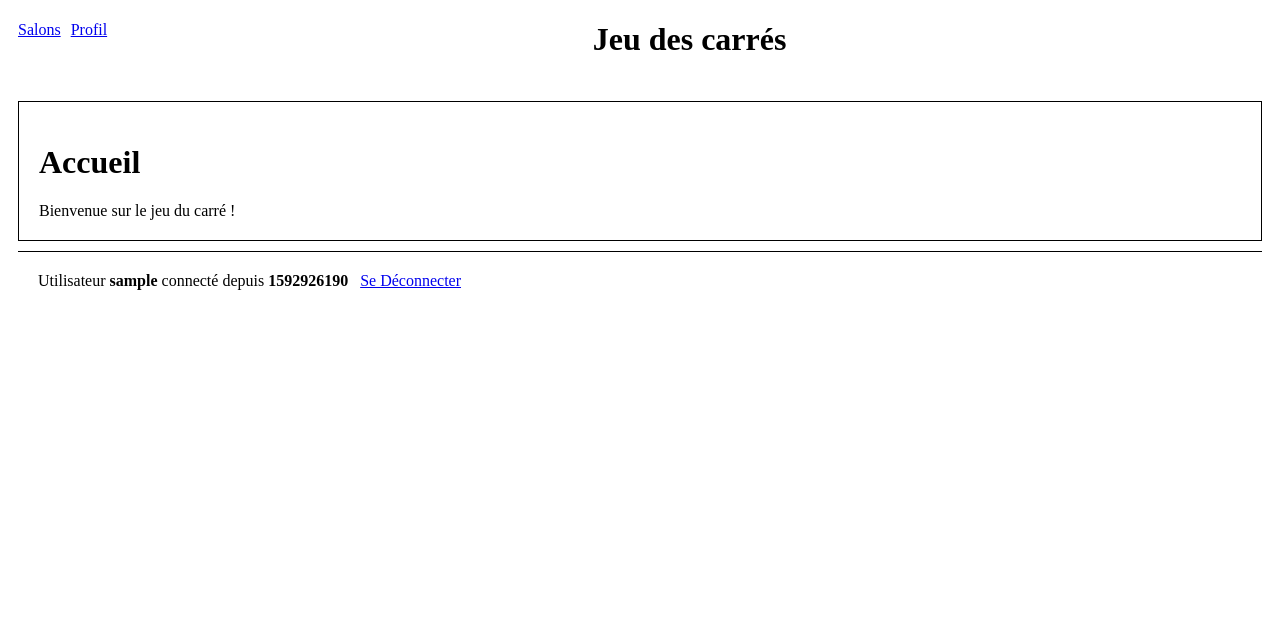
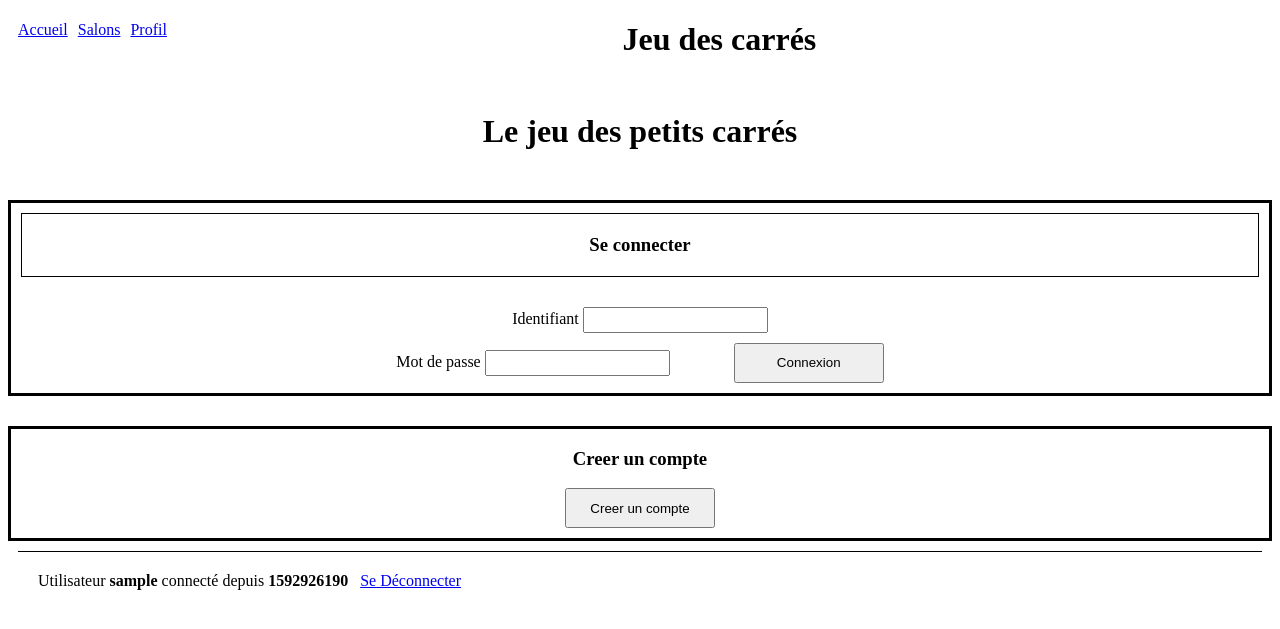
Before and after one commit to kamilakesbi/Projet_web, a PHP site: page / in a window 1280 px wide. Shown: the top 629 px of the page. Run offline with PHP 8.4, Linux system fonts and the light colour scheme; the visitor is signed in with stand-in values (Sample User, id 1).

Commit message:
Structure MVC-2

```diff
--- a/index.php
+++ b/index.php
@@ -22,7 +22,7 @@ Les formulaires de toutes les vues générées enverront leurs données vers la
 	$view = valider("view");
 
 	// S'il est vide, on charge la vue accueil par défaut
-	if (!$view) $view = "accueil";
+	if (!$view) $view = "login";
 
 	// En fonction de la vue à afficher, on appelle tel ou tel template
 	switch($view)
@@ -34,6 +34,10 @@ Les formulaires de toutes les vues générées enverront leurs données vers la
 
 		case "login" :
 			include("vues/login.php");
+		break;
+
+		case "salons" :
+			include("vues/salons.php");
 		break;
 
 
--- a/vues/accueil.php
+++ b/vues/accueil.php
@@ -14,12 +14,120 @@ if (basename($_SERVER["PHP_SELF"]) != "index.php")
     die("");
 }
 
+
 ?>
 
-<div id="corps">
+<style>
+    #entete {
+        padding:10px;
+        border-bottom-color: black;
+        border-bottom-style:solid;
+        border-bottom-width:3px;
+    }
+    #entete a {
+        padding-right : 20px;
+    }
+    .cadre {
+        border:solid black 2px;
+        /*
 
-    <h1>Accueil</h1>
+        border-style: black;
+        border-style:solid;
+        border-width:2px;
+         */
+        margin: 10px;
+    }
+    #titrePage {
+        text-align: center;
+    }
+    #titre {
+        margin:10px;
+    }
+    li {
+        margin-left:20px;
+        margin-bottom:10px;
+    }
+    .P2 {
+        display: inline;
+        margin-left:20px;
+    }
+    textarea {
+        height:20px;
+    }
+    select{
+        margin-top:10px;
+    }
+    #creerSalon {
+        margin-left:50px;
+        margin-top:10px;
+        margin-bottom:10px;
+    }
+    .P3 {
+        display:inline;
+        margin-right:40px;
+    }
+</style>
 
-    Bienvenue sur le jeu du carré !
+<!DOCTYPE html PUBLIC "-//W3C//DTD XHTML 1.0 Strict//EN" "http://www.w3.org/TR/xhtml1/DTD/xhtml1-strict.dtd">
+<html xmlns="http://www.w3.org/1999/xhtml">
+
+<!-- **** H E A D **** -->
+<head>
+    <title> Accueil jeu des petits carrés </title>
+</head>
+
+<!-- **** B O D Y **** -->
+<body>
+<!-- modif par fberge : selon moi il faut les mettre dans le header
+    <div id="entete">
+        <a href="vues/accueil.php">Accueil</a>
+        <a href="vues/login.php">Deconnexion</a>
+        <a href="vues/profil.php">Profil</a>
+    </div>
+    -->
+   <h1 id="titrePage">Accueil</h1>
+
+   <div id="autresJoueurs" class="cadre">
+       <h3 id="titre">Liste des autres joueurs connectes</h3>
+       <!-- Devra être mise à jour avec la liste des joueurs connectés -->
+       <li> Joueur 1</li>
+       <li> Joueur 2</li>
+       <li>A rendre dynamique</li>
+   </div>
+
+<div id="creerSalons" class="cadre">
+    <h3 id="titre">Creer un salon</h3>
+    <p class="P2">Nom du salon : </p>
+    <textarea id="nomSalon" value="Choisir un nom de salon"></textarea> </br>
+    <p class="P2">Nombre de joueurs : </p>
+    <select id="nbJoueurs">
+        <option value="2"> 2 joueurs </option>
+        <option value="3"> 3 joueurs </option>
+        <option value="4"> 4 joueurs </option>
+    </select> </br>
+    <input id="creerSalon" type="button" value="Creer un nouveau salon"/>
 
 </div>
+
+<div id="salonsDisponibles" class="cadre">
+    <h3 id="titre">Liste des salons disponibles</h3>
+    <!-- Devra être mise à jour avec la liste des salons disponibles -->
+    <li>
+        <p class="P3">Salon 1</p>
+        <input id="rejoindreSalon" type="button" value="Rejoindre"/>
+    </li>
+    <li>
+        <p class="P3">Salon 2</p>
+        <input id="rejoindreSalon" type="button" value="Rejoindre"/>
+    </li>
+    <li>
+        <p class="P3">Salon 3</p>
+        <input id="rejoindreSalon" type="button" value="Rejoindre"/>
+    </li>
+    <li>
+        <p class="P3">A rendre dynamique aussi</p>
+        <input id="rejoindreSalon" type="button" value="Rejoindre"/>
+    </li>
+</div>
+
+</body>
--- a/vues/header.php
+++ b/vues/header.php
@@ -25,19 +25,21 @@ echo "<?xml version=\"1.0\" encoding=\"utf-8\" ?>";
 
 <div id="banniere">
 
-<!--
-<a href="index.php?view=produits">Produits</a>
-<a href="index.php?view=synthese">Synthese</a>
--->
 
 <?php
 
     // Si l'utilisateur n'est pas connecte, on affiche un lien de connexion
-    if (!valider("connecte","SESSION"))
-	    echo "<a href=\"index.php?view=login\">Se connecter</a>";
+    if (!valider("connecte","SESSION")){
+        //supprimé par fberge : ce lien est inutile puisque la
+        //première chose à faire est de se connecter
+        //echo "<a href=\"index.php?view=login\">Se connecter</a>";
+    }
+
     else{
-        echo "<a href=\'index.php?view=produits\'>Salons</a>";
-        echo "<a href=\'index.php?view=produits\'>Profil</a>";
+        //une fois que l'on est connecté apparaissent les liens
+        echo "<a href=\'index.php?view=accueil\'>Accueil</a>";
+        echo "<a href=\'index.php?view=salons\'>Salons</a>";
+        echo "<a href=\'index.php?view=login\'>Profil</a>";
     }
 ?>
 
--- a/vues/login.php
+++ b/vues/login.php
@@ -1,29 +1,74 @@
-<?php
+<!DOCTYPE html PUBLIC "-//W3C//DTD XHTML 1.0 Strict//EN" "http://www.w3.org/TR/xhtml1/DTD/xhtml1-strict.dtd">
+<html xmlns="http://www.w3.org/1999/xhtml">
 
-// Si la page est appelée directement par son adresse, on redirige en passant pas la page index
-if (basename($_SERVER["PHP_SELF"]) != "index.php")
-{
-	header("Location:../index.php?view=login");
-	die("");
-}
-$info="";
-if($msg=valider("msg")){
-    $info="<h3 style=". "color:#ff0000" .">".$msg."</h3>";
-}
+<style>
+    .label {
+        display: inline;
+        margin-bottom: 30px;
+    }
+    #titrePage {
+        text-align: center;
+        margin-bottom: 50px;
+    }
+    #titre {
+        margin-bottom: 30px;
+    }
+    #connexion {
+        text-align: center;
+        border-style: solid;
+        padding-bottom: 10px;
+           }
+    .val {
+        height: 20px;
+    }
+    #btnConnexion {
+        margin-top: 10px;
+        margin-left: 60px;
+        width: 150px;
+        height: 40px;
+    }
+    #creerCompte {
+        margin-top: 30px;
+        text-align: center;
+        border-style: solid;
+        padding-bottom: 10px;
+    }
+    #btnCreerCompte {
+        width: 150px;
+        height: 40px;
+    }
+</style>
 
-?>
+<!-- **** H E A D **** -->
+<head>
+    <title> Connexion jeu des petits carrés </title>
+</head>
 
-<div id="corps">
+<!-- **** B O D Y **** -->
+<body>
+    <h1 id="titrePage">Le jeu des petits carrés</h1>
+    <form action="controleur.php" method="GET">
+        <div id="connexion">
+            <h3 id="titre">Se connecter </h3>
+            <p class="label">Identifiant</p>
+            <input type="text" name="login" class="val"></input> </br> <!--modifié par fberge : pas besoin d'un textarea, et rajout d'un name -->
+            <p class="label">Mot de passe</p>
+            <input type="password" name="passe" class="val"></input> <!--modifié par fberge : pas besoin d'un textarea, et rajout d'un name -->
+            <input id="btnConnexion" type="submit" name="action" value="Connexion"/> <!--un submit pour le form au lieu de juste un bouton -->
+            <?php
+            //si on recoit un message de la part du controleur, on l'affiche
+            if($msg=valider("msg")){
+                echo "<p style='color:red'>".$msg."</p>";
+            }
+            ?>
 
-<h1>Connexion</h1>
-<?=$info?>
-<div id="formLogin">
-<form action="controleur.php" method="GET">
-Login : <input type="text" name="login" /><br />
-Passe : <input type="password" name="passe" /><br />
-<input type="submit" name="action" value="Connexion" />
-</form>
-</div>
+        </div>
+        <div id="creerCompte">
+            <h3>Creer un compte</h3>
+            <input id="btnCreerCompte" type="submit" name="action" value="Creer un compte"/>
+        </div>
+
+    </form>
 
 
-</div>
+</body>
--- a/vues/profil.php
+++ b/vues/profil.php
@@ -16,7 +16,7 @@ if (! valider("connecte","SESSION")) {
 }
 
 
-echo "<h1> MOn profil : <b>$_SESSION[pseudo]</b> : <h1>"
+echo "<h1> Mon profil : <b>$_SESSION[pseudo]</b> : <h1>";
 echo "Nombre de parties gagnées : <b>$_JOUEURS[nbVictoires]</b> &nbsp; ";
 echo "Nombre de parties perdues : <b>$_SESSION[nbDefaites]</b> &nbsp; ";
 
```
Also changed, not shown: libs/modele.php (+8 -0 lines).
